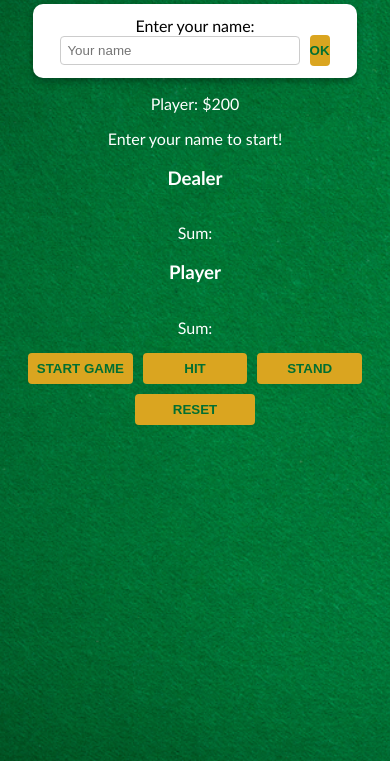
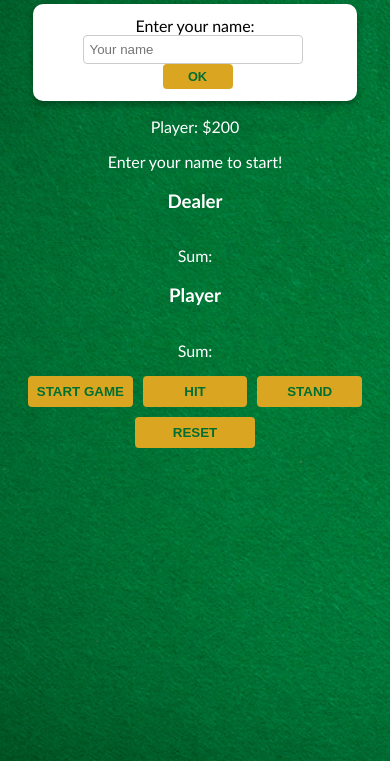
Before and after one commit to dmoczisko/blackjack-js, a plain HTML site: page index.html in a window 390 px wide. Shown: the part 83-844 px from the top of the page. Drawn offline with Linux system fonts and the light colour scheme.

Commit message:
more mobile css updates

```diff
--- a/index.css
+++ b/index.css
@@ -46,6 +46,17 @@ h1 {
   margin: 10px auto;
   max-width: 300px;
   box-shadow: 0 4px 6px rgba(0, 0, 0, 0.3);
+}
+
+.card-container input {
+  width: calc(100% - 80px);
+}
+
+.card-container button {
+  width: 70px;
+  padding: 6px 0;
+  font-size: 0.9rem;
+  margin-left: 5px;
 }
 
 /* Card styling */
@@ -168,3 +179,14 @@ input {
     width: calc(100% - 60px);
   }
 }
+
+@media (max-width: 480px) {
+  .card-container input {
+    width: calc(100% - 80px);
+  }
+  .card-container button {
+    width: 70px; /* stays tappable on mobile */
+    padding: 5px 0;
+    font-size: 0.8rem;
+  }
+}
```
